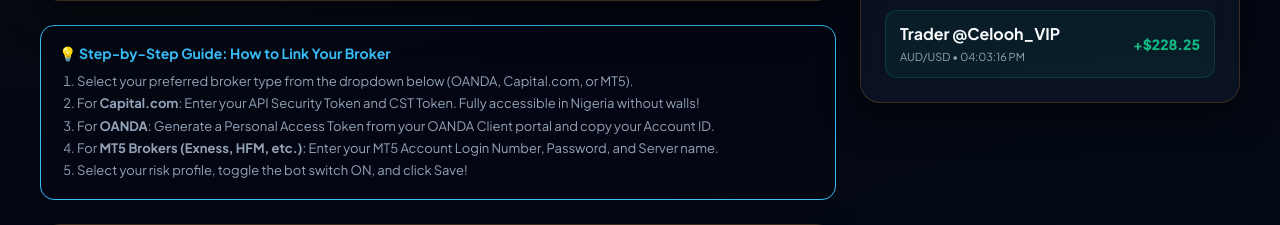
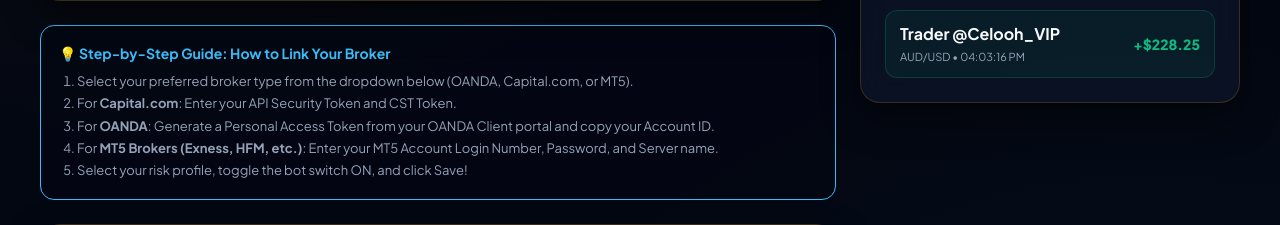
Before and after one commit to snowmanly101/deriv_trading_bot, a Django app: page /dashboard/ in a window 1280 px wide. Shown: the part 828-1053 px from the top of the page. Run offline with Django 5.2, Linux system fonts and the light colour scheme; a user stored in the database is signed in; data comes from the database, SQL or seed files in the repository; data that the repository does not hold is empty.

Commit message:
Fix syntax errors and clean dashboard label

```diff
--- a/dashboard/templates/dashboard/index.html
+++ b/dashboard/templates/dashboard/index.html
@@ -398,7 +398,7 @@
                 <h4>💡 Step-by-Step Guide: How to Link Your Broker</h4>
                 <ol>
                     <li>Select your preferred broker type from the dropdown below (OANDA, Capital.com, or MT5).</li>
-                    <li>For <strong>Capital.com</strong>: Enter your API Security Token and CST Token. Fully accessible in Nigeria without walls!</li>
+                    <li>For <strong>Capital.com</strong>: Enter your API Security Token and CST Token.</li>
                     <li>For <strong>OANDA</strong>: Generate a Personal Access Token from your OANDA Client portal and copy your Account ID.</li>
                     <li>For <strong>MT5 Brokers (Exness, HFM, etc.)</strong>: Enter your MT5 Account Login Number, Password, and Server name.</li>
                     <li>Select your risk profile, toggle the bot switch ON, and click Save!</li>
@@ -417,7 +417,7 @@
                         <label>Select Trading Broker</label>
                         <select name="broker_type" id="brokerTypeSelect" class="form-control" style="cursor: pointer;" onchange="toggleBrokerFields()">
                             <option value="oanda" {% if profile.broker_type == 'oanda' or not profile.broker_type %}selected{% endif %}>OANDA (REST API)</option>
-                            <option value="capital" {% if profile.broker_type == 'capital' %}selected{% endif %}>Capital.com (Recommended - Works in Nigeria)</option>
+                            <option value="capital" {% if profile.broker_type == 'capital' %}selected{% endif %}>Capital.com (REST API)</option>
                             <option value="mt5" {% if profile.broker_type == 'mt5' %}selected{% endif %}>MT5 Broker (Exness, HFM, IC Markets, etc.)</option>
                         </select>
                     </div>
--- a/oanda_bot_worker.py
+++ b/oanda_bot_worker.py
@@ -170,7 +170,7 @@ def get_oanda_base_url(environment):
         return "https://api-fxtrade.oanda.com/v3"
     return "https://api-fxpractice.oanda.com/v3"
 
-def fetch_full_candles(base_url, headers, instrument=“EUR_USD”, count=50, granularity="M5"):
+def fetch_full_candles(base_url, headers, instrument="EUR_USD", count=50, granularity="M5"):
     url = f"{base_url}/instruments/{instrument}/candles"
     params = {"count": count, "granularity": granularity, "price": "M"}
     try:
@@ -195,7 +195,7 @@ def fetch_full_candles(base_url, headers, instrument=“EUR_USD”, count=50, gr
 
 def place_capital_com_order(profile, instrument, direction, current_price, atr_value):
     """
-    Capital.com REST API Execution (Works reliably in Nigeria without walls)
+    Capital.com REST API Execution
     """
     base_url = "https://api-capital.backend-capital.com/api/v1" if profile.oanda_environment == 'live' else "https://demo-api-capital.backend-capital.com/api/v1"
 
```
